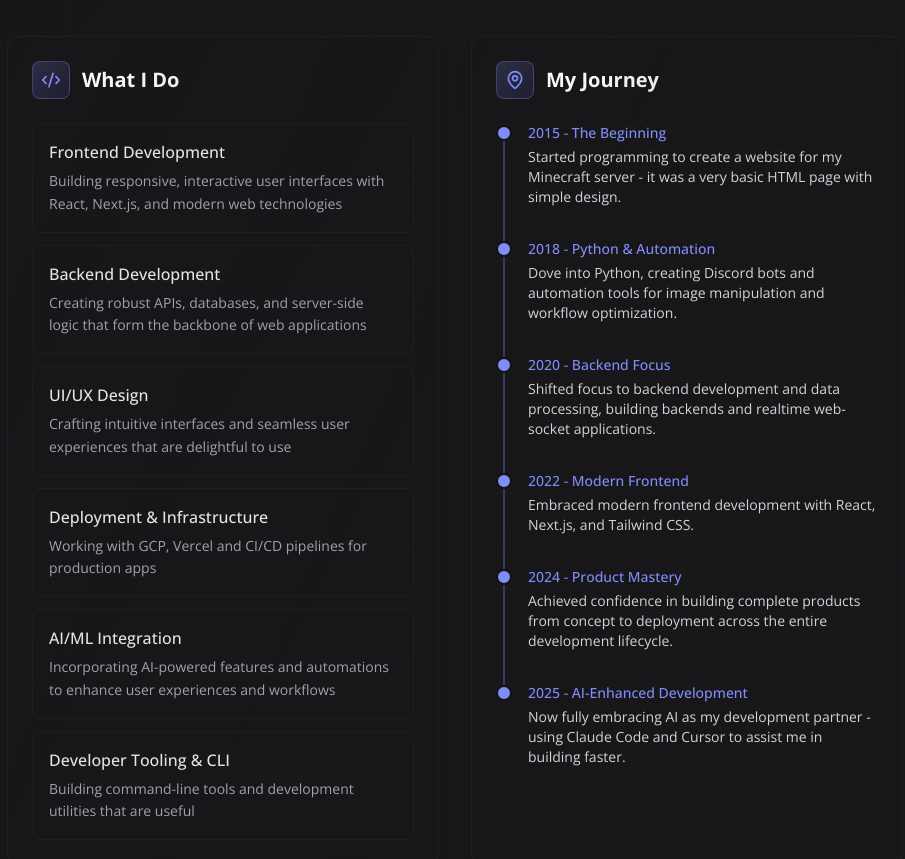
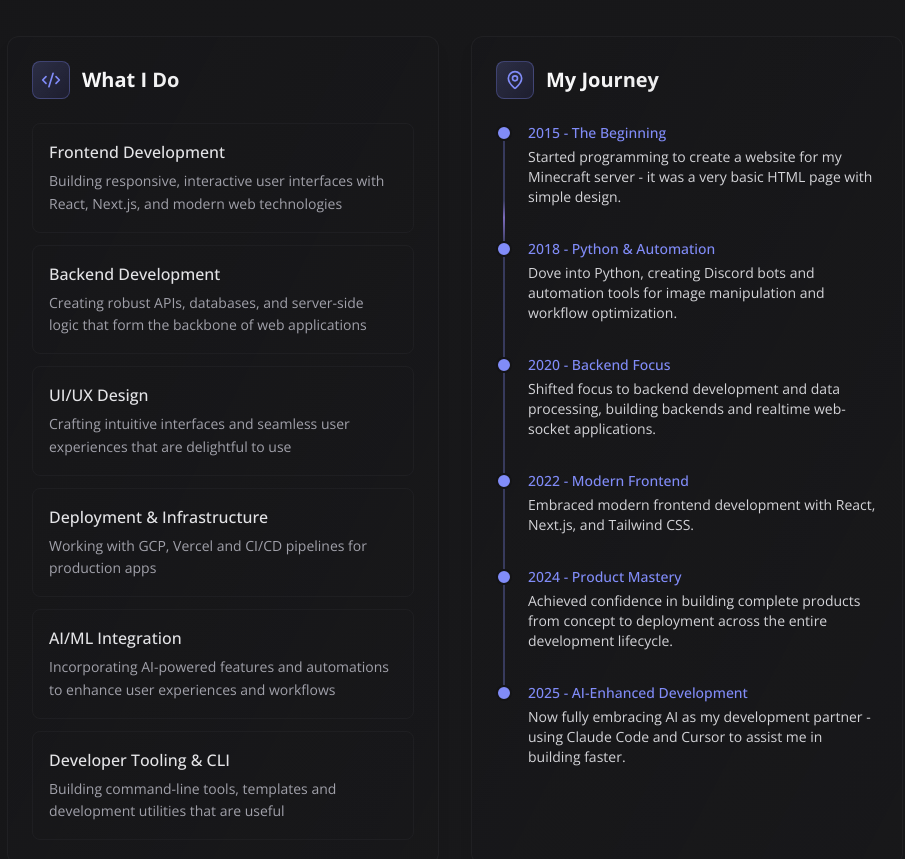
Before and after one commit to CarboxyDev/carboxy.tech, a Next.js app: page / in a window 1280 px wide. Shown: the part 3260-4119 px from the top of the page, without its empty margins (185-1090 px from the left). Built offline with nearby package versions, Linux system fonts and the light colour scheme; what tailwindcss-debug-screens would draw is missing.

Commit message:
Add pulse flow animation to journey-timeline

```diff
--- a/src/components/journey-timeline.tsx
+++ b/src/components/journey-timeline.tsx
@@ -1,9 +1,35 @@
+import { motion } from 'framer-motion';
+
 export const JourneyTimeline = () => {
   return (
     <div className="relative">
       <div
         className="absolute left-[7px] top-1 w-0.5 bg-primary-400/30"
         style={{ height: 'calc(100% - 80px)' }}
+      />
+      <motion.div
+        className="absolute left-[7px] top-1 w-0.5"
+        style={{ height: 'calc(100% - 80px)' }}
+        animate={{
+          background: [
+            'linear-gradient(to bottom, rgba(167, 139, 250, 0) 0%, rgba(167, 139, 250, 0.6) 3%, rgba(167, 139, 250, 0) 8%)',
+            'linear-gradient(to bottom, rgba(167, 139, 250, 0) 10%, rgba(167, 139, 250, 0.6) 13%, rgba(167, 139, 250, 0) 18%)',
+            'linear-gradient(to bottom, rgba(167, 139, 250, 0) 20%, rgba(167, 139, 250, 0.6) 23%, rgba(167, 139, 250, 0) 28%)',
+            'linear-gradient(to bottom, rgba(167, 139, 250, 0) 30%, rgba(167, 139, 250, 0.6) 33%, rgba(167, 139, 250, 0) 38%)',
+            'linear-gradient(to bottom, rgba(167, 139, 250, 0) 40%, rgba(167, 139, 250, 0.6) 43%, rgba(167, 139, 250, 0) 48%)',
+            'linear-gradient(to bottom, rgba(167, 139, 250, 0) 50%, rgba(167, 139, 250, 0.6) 53%, rgba(167, 139, 250, 0) 58%)',
+            'linear-gradient(to bottom, rgba(167, 139, 250, 0) 60%, rgba(167, 139, 250, 0.6) 63%, rgba(167, 139, 250, 0) 68%)',
+            'linear-gradient(to bottom, rgba(167, 139, 250, 0) 70%, rgba(167, 139, 250, 0.6) 73%, rgba(167, 139, 250, 0) 78%)',
+            'linear-gradient(to bottom, rgba(167, 139, 250, 0) 80%, rgba(167, 139, 250, 0.6) 83%, rgba(167, 139, 250, 0) 88%)',
+            'linear-gradient(to bottom, rgba(167, 139, 250, 0) 90%, rgba(167, 139, 250, 0.6) 93%, rgba(167, 139, 250, 0) 98%)',
+            'linear-gradient(to bottom, rgba(167, 139, 250, 0) 100%, rgba(167, 139, 250, 0.6) 103%, rgba(167, 139, 250, 0) 108%)',
+          ],
+        }}
+        transition={{
+          duration: 6,
+          repeat: Infinity,
+          ease: 'linear',
+        }}
       />
       <div className="space-y-8">
         {JOURNEY_EVENTS.map((event, index) => (
--- a/src/components/skills-list.tsx
+++ b/src/components/skills-list.tsx
@@ -52,6 +52,6 @@ export const SKILLS: Skill[] = [
   {
     title: 'Developer Tooling & CLI',
     description:
-      'Building command-line tools and development utilities that are useful',
+      'Building command-line tools, templates and development utilities that are useful',
   },
 ];
```
